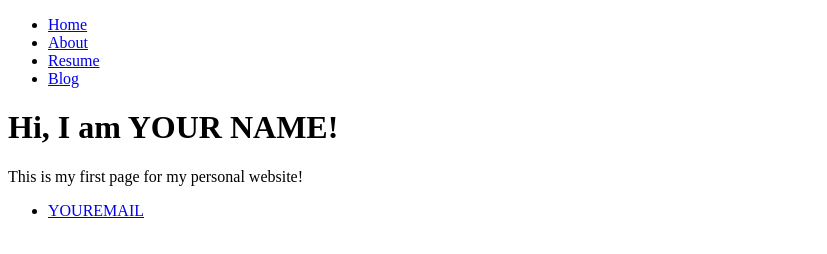
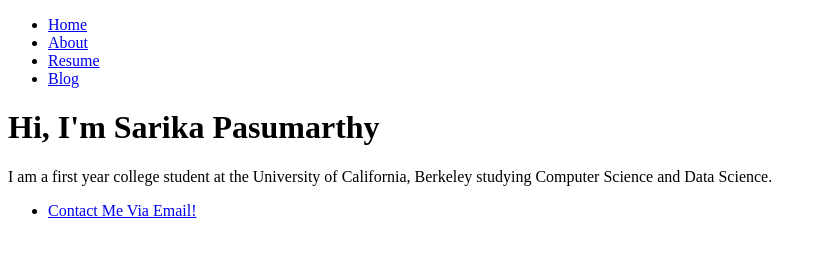
Before and after one commit to sarikap8/personal-site, a plain HTML site: page index.html in a window 1280 px wide. Shown: the whole page, without its empty margins (0-827 px from the left). Drawn offline with Linux system fonts and the light colour scheme.

Commit message:
Updated home page

```diff
--- a/index.html
+++ b/index.html
@@ -1,7 +1,7 @@
 <!DOCTYPE html>
 <html>
  <head>
-   <title>YOUR NAME Portfolio</title>
+   <title>Sarika Pasumarthy Personal Portfolio</title>
  </head>
  <body>
    <nav>
@@ -14,13 +14,13 @@
    </nav>
    <div class=”container”>
      <div class=”blurb”>
-       <h1>Hi, I am YOUR NAME!</h1>
-       <p>This is my first page for my personal website!</a></p>
+       <h1>Hi, I'm Sarika Pasumarthy</h1>
+       <p> I am a first year college student at the University of California, Berkeley studying Computer Science and Data Science.</a></p>
      </div>
    </div>
    <footer>
    <ul>
-     <li><a href=”mailto:YOUREMAIL”>YOUREMAIL</a></li>
+     <li><a href=”mailto:sarikapasumarthy@berkeley.edu”>Contact Me Via Email!</a></li>
    </ul>
    </footer>
  </body>
```
